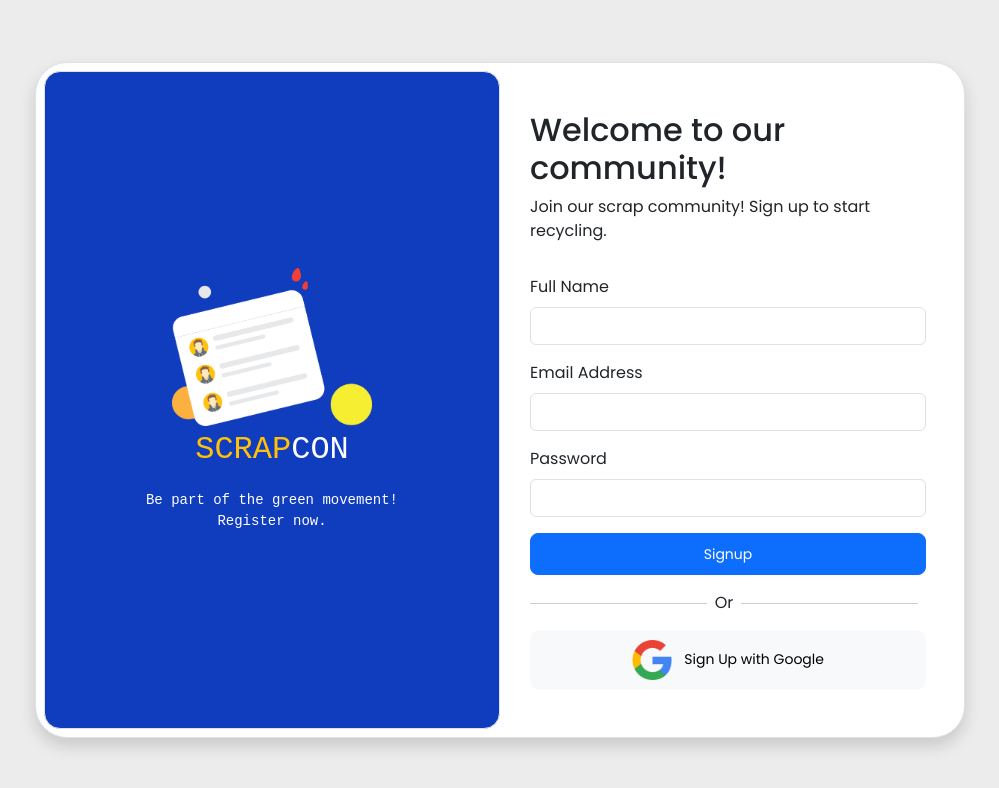
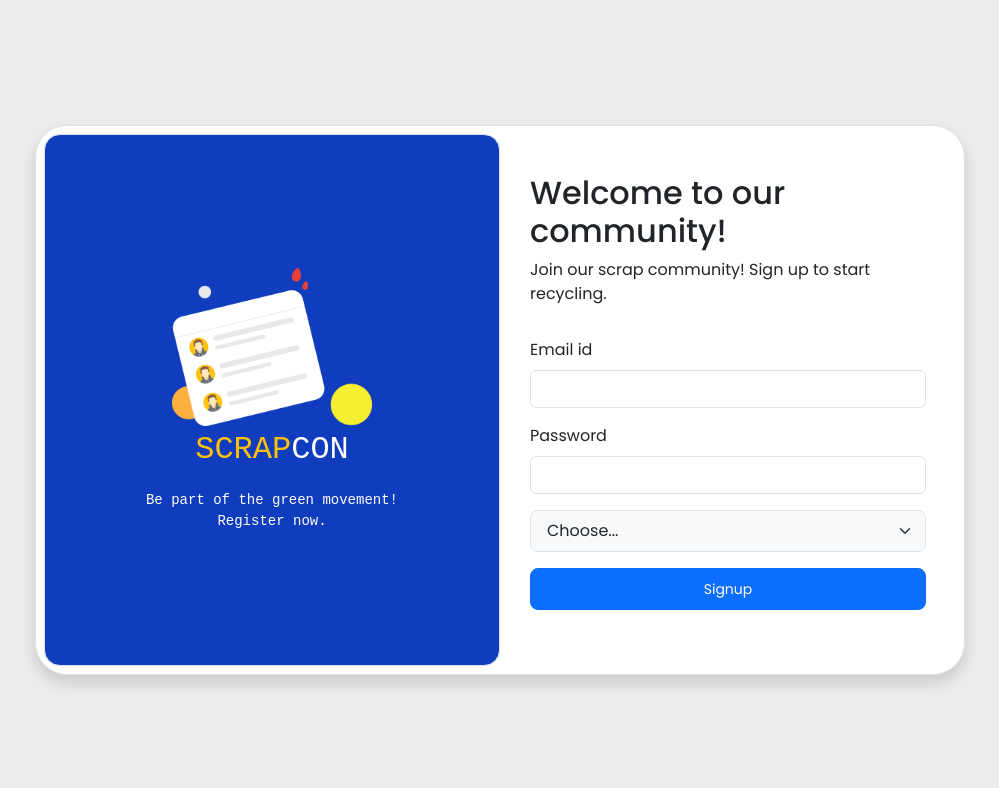
Before and after one commit to moneygoyal02/DEVCREATE-HACKATHON, a website: page Public/web/SIGNUP.html in a window 1280 px wide. Shown: the whole page, without its empty margins (140-1139 px from the left). Drawn offline with nearby package versions, Linux system fonts and the light colour scheme.

Commit message:
signup page

```diff
--- a/Public/web/SIGNUP.html
+++ b/Public/web/SIGNUP.html
@@ -67,10 +67,10 @@
 
             <div class="mb-3">
               <label for="formGroupExampleInput" class="form-label"
-                >Full Name</label
+                >Email id</label
               >
               <input
-                type="text"
+                type="email"
                 class="form-control"
                 id="formGroupExampleInput"
 
@@ -78,10 +78,10 @@
             </div>
             <div class="mb-3">
               <label for="formGroupExampleInput2" class="form-label"
-                >Email Address</label
+                >Password</label
               >
               <input
-                type="text"
+                type="password"
                 class="form-control"
                 id="formGroupExampleInput2"
 
@@ -89,15 +89,17 @@
             </div>
 
             <div class="mb-3">
-              <label for="formGroupExampleInput" class="form-label"
-                >Password</label
-              >
-              <input
-                type="text"
-                class="form-control"
-                id="formGroupExampleInput"
-
-              />
+              <select
+              class="form-select form-control form-select-lg bg-light fs-6"
+              aria-label="Default select example"
+              name="utype"
+              id="utype"
+              required
+            >
+              <option selected disabled value="">Choose...</option>
+              <option value="Customer">Customer</option>
+              <option value="Provider">Vendor</option>
+            </select>
             </div>
 
             <!-- ----------------send otp------------------- -->
@@ -108,34 +110,10 @@
               </button>
             </div>
 
-            <!-- ---------------------------------- -->
-            <div class="mb-3 text-center d-flex justify-content-center align-items-center">
-                <div class="me-2" style="height: 0.3px; background: #ccc; width: 45%;">
-
-                </div>
-                <div class="me-2">Or</div>
-                <div class="me-2" style="height: 0.3px; background: #ccc; width: 45%;">
-
-                </div>
-            </div>
 
 
 
-            <!-- -----------------sign up with google------- -->
 
-            <div class="input-group  ">
-              <button class="btn btn-lg btn-light w-100 fs-6">
-                <img
-                  src="/pics/google.png"
-                  alt=""
-                  style="width: 40px"
-                  class="me-2"
-                />
-                <small>Sign Up with Google</small>
-              </button>
-            </div>
-
-            <!-- ---------------------------------------- -->
           </div>
         </div>
       </div>
```
